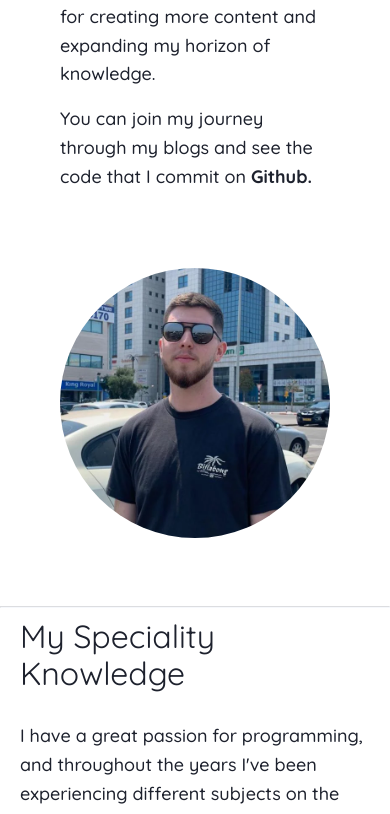
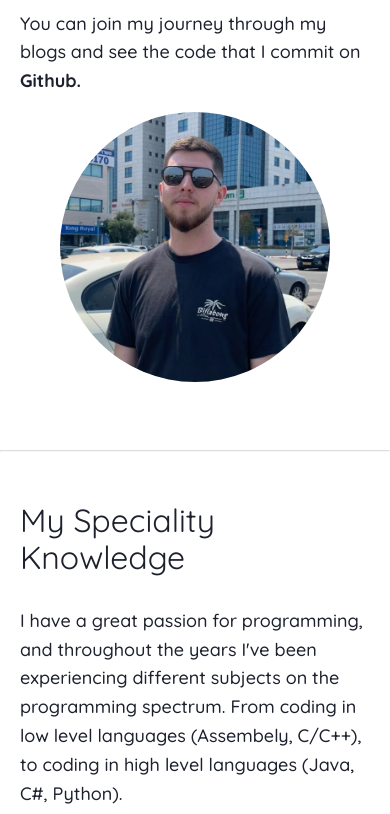
Before and after one commit to seanyasno/seanyasno.com, a Next.js app: page / in a window 390 px wide. Shown: the part 1173-1987 px from the top of the page. Built offline with nearby package versions, Linux system fonts and the light colour scheme.

Commit message:
Working on padding on mobile devices

```diff
--- a/src/components/home-page/about-me-section/about-me-section.tsx
+++ b/src/components/home-page/about-me-section/about-me-section.tsx
@@ -15,8 +15,6 @@
       container
       sx={{
         display: 'flex',
-        minHeight: '50vh',
-        // padding: '0 200px',
         alignItems: 'center',
         color: theme.palette.secondary.contrastText,
       }}
@@ -29,7 +27,6 @@
           display: 'inline-block',
           width: '600px',
           margin: 'auto',
-          padding: '60px',
         }}
       >
         <Typography sx={{ marginBottom: '26px' }} variant='h3'>
--- a/src/pages/index.tsx
+++ b/src/pages/index.tsx
@@ -61,10 +61,19 @@
   return (
     <Box sx={{ width: '100%' }}>
       <Hero sectionEl={sectionEl} />
-      <AboutMeSection sectionEl={sectionEl} />
+      <ResponsiveBox
+        xsStyle={{ padding: '0px 20px', marginTop: '50px' }}
+        mdStyle={{ padding: '20px 60px', marginTop: '0px' }}
+      >
+        <AboutMeSection sectionEl={sectionEl} />
+      </ResponsiveBox>
       <hr style={{ borderColor: '#E6ECF855' }} />
       <ResponsiveBox
-        xsStyle={{ padding: '0px 20px', marginTop: '10px' }}
+        xsStyle={{
+          padding: '0px 20px',
+          marginTop: '50px',
+          marginBottom: '30px',
+        }}
         mdStyle={{ padding: '20px 60px', marginTop: '0px' }}
       >
         <KnowledgeSection />
```
Also changed, not shown: 1 other file (tests, documents, lock files or other folders).
